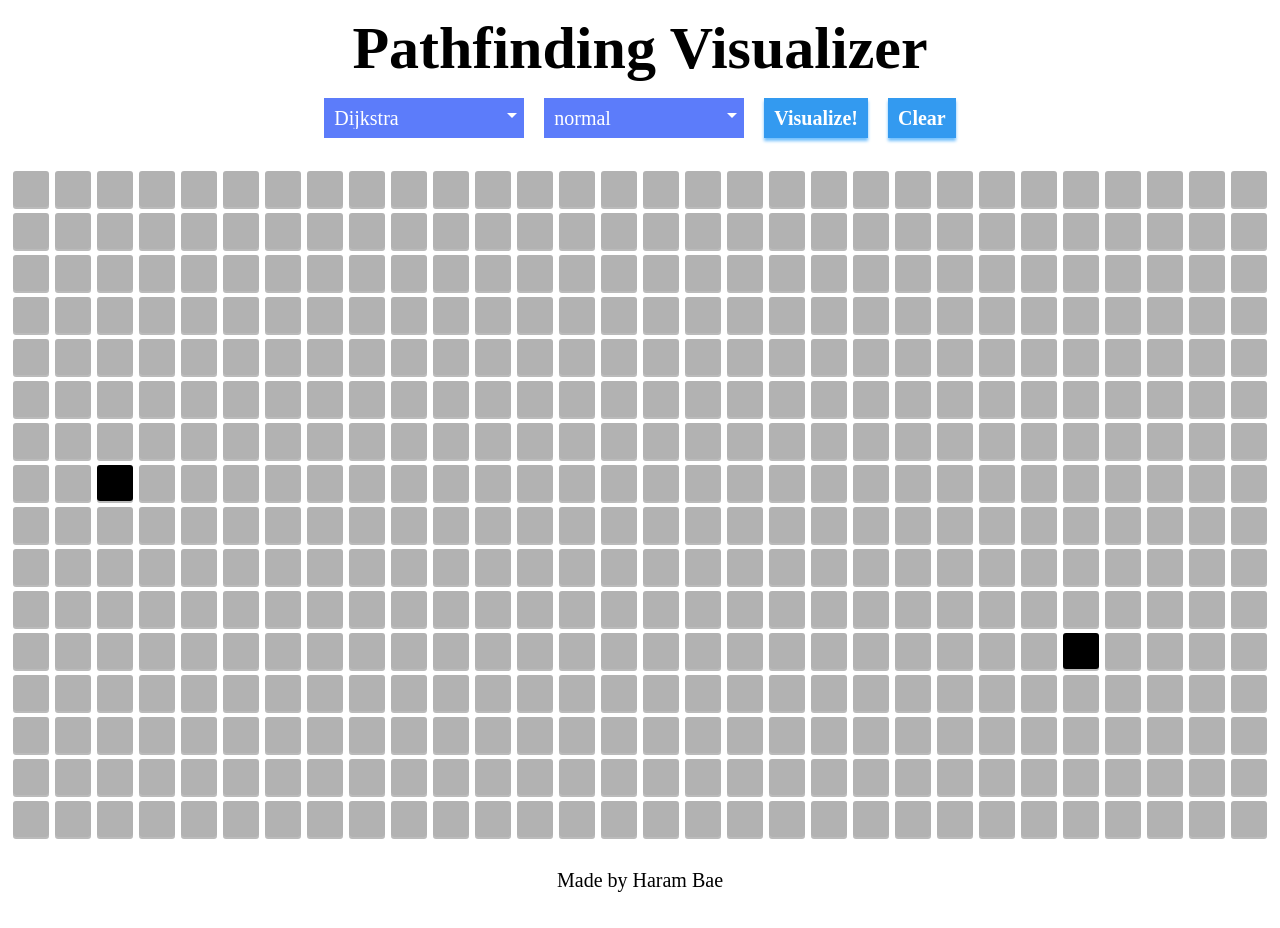
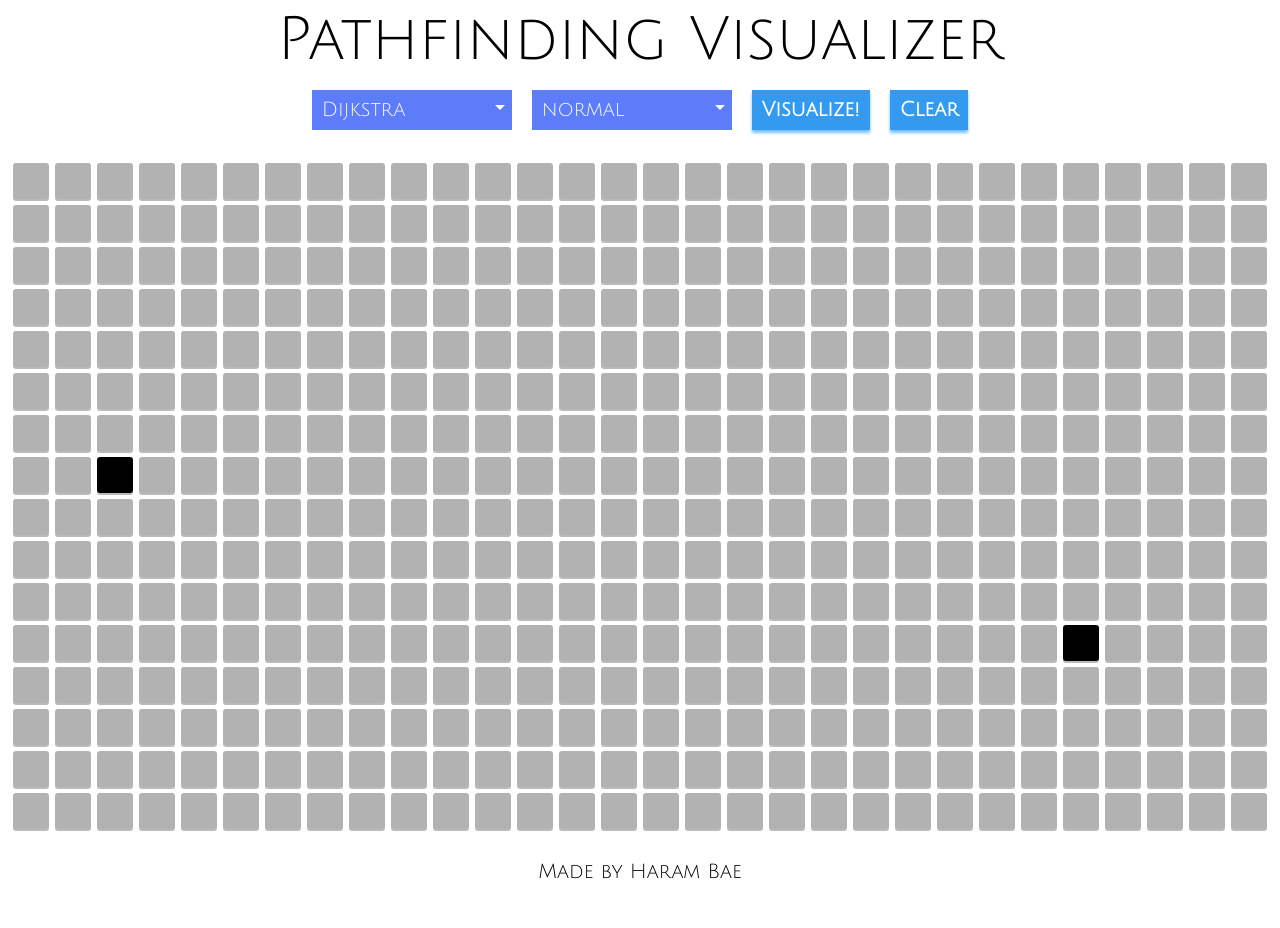
Before and after one commit to harsh2201/Pathfinding-Visualizer, a React (Create React App) app: page / in a window 1280 px wide. Built offline with nearby package versions, Linux system fonts and the light colour scheme.

Commit message:
:lipstick: Add reset.css and restructure

```diff
--- a/src/App.css
+++ /dev/null
@@ -1,5 +0,0 @@
-.box {
-  width: 64px;
-  height: 64px;
-  background-color: green;
-}
--- a/src/App.js
+++ b/src/App.js
@@ -1,5 +1,7 @@
 import React from 'react';
 import Container from './components/Container/Container';
+import 'reset-css';
+import './App.scss';
 
 const App = () => {
 
--- /dev/null
+++ b/src/App.scss
@@ -0,0 +1,12 @@
+@import url('https://fonts.googleapis.com/css?family=Julius+Sans+One&display=swap');
+
+body,html {
+  height: 100%;
+}
+
+body {
+  font-family: 'Julius Sans One', sans-serif;
+  user-select: none;
+  -webkit-user-select: none;
+  -moz-user-select: none;
+}
--- a/src/Provider.jsx
+++ b/src/Provider.jsx
@@ -35,7 +35,7 @@ const Provider = (props) => {
       begin, setBegin,
       end, setEnd,
       board, setBoard,
-      pathFinder,clear
+      pathFinder,clear,
     }}
     >
       {props.children}
```
